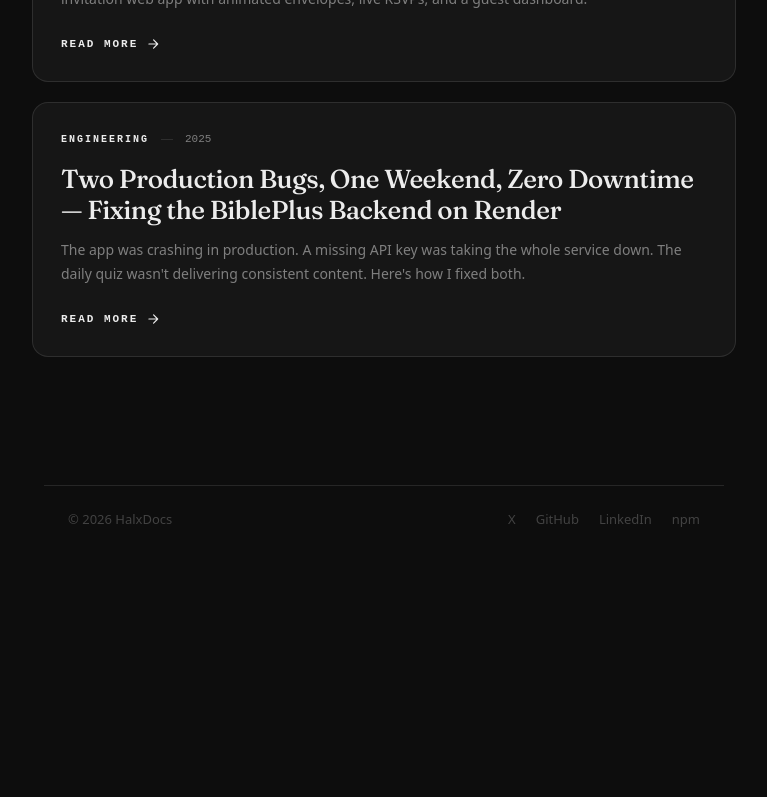
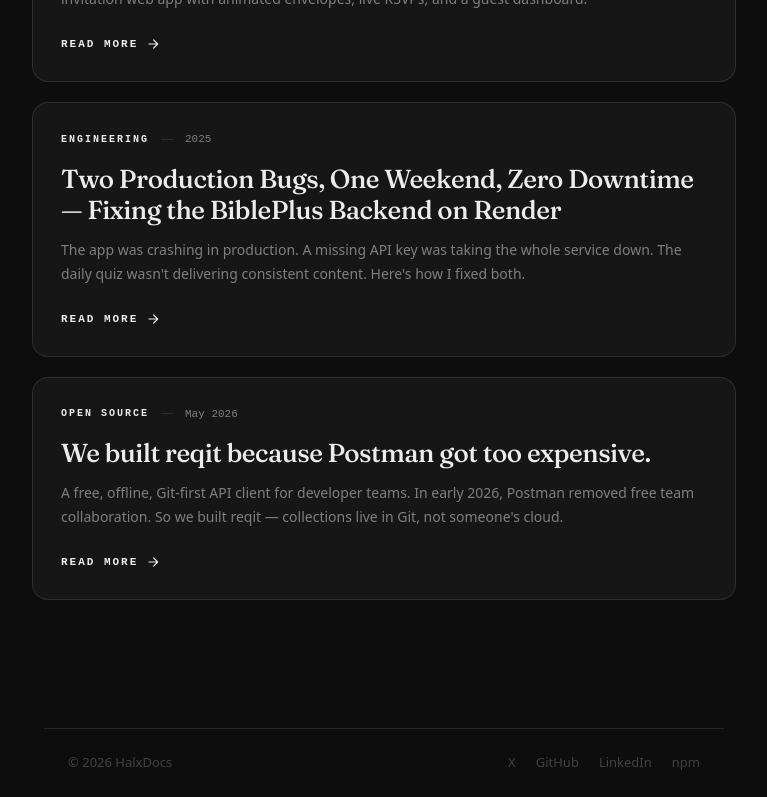
Before and after one commit to HalxDocs/halxdocs.com, a React (Vite) app: page /blog in a window 1280 px wide. Shown: the part 633-1430 px from the top of the page, without its empty margins (256-1023 px from the left). Before the commit the page ends 1210 px from the top, so only its background shows below. Built offline with nearby package versions, Linux system fonts and the light colour scheme; a web font is replaced by a local one.

Commit message:
feat: add ReqitPost component and corresponding blog entry for reqit

```diff
--- a/src/App.jsx
+++ b/src/App.jsx
@@ -10,6 +10,7 @@ import Footer from "./components/Footer";
 import Blog from "./pages/Blog";
 import SymphonyPost from "./pages/blog/SymphonyPost";
 import BiblePlusPost from "./pages/blog/BiblePlusPost";
+import ReqitPost from "./pages/blog/ReqitPost";
 import ProjectDetail from "./pages/ProjectDetail";
 
 function Home() {
@@ -37,6 +38,7 @@ export default function App() {
         <Route path="/blog" element={<Blog />} />
         <Route path="/blog/symphony-wedding-app" element={<SymphonyPost />} />
         <Route path="/blog/bibleplus-production-fix" element={<BiblePlusPost />} />
+        <Route path="/blog/reqit-postman" element={<ReqitPost />} />
         <Route path="/projects/:slug" element={<ProjectDetail />} />
       </Routes>
       <Footer />
--- a/src/pages/Blog.jsx
+++ b/src/pages/Blog.jsx
@@ -16,6 +16,14 @@ const posts = [
     excerpt:
       "The app was crashing in production. A missing API key was taking the whole service down. The daily quiz wasn't delivering consistent content. Here's how I fixed both.",
     tag: "Engineering",
+  },
+  {
+    slug: "/blog/reqit-postman",
+    title: "We built reqit because Postman got too expensive.",
+    date: "May 2026",
+    excerpt:
+      "A free, offline, Git-first API client for developer teams. In early 2026, Postman removed free team collaboration. So we built reqit — collections live in Git, not someone's cloud.",
+    tag: "Open Source",
   },
 ];
 
```
